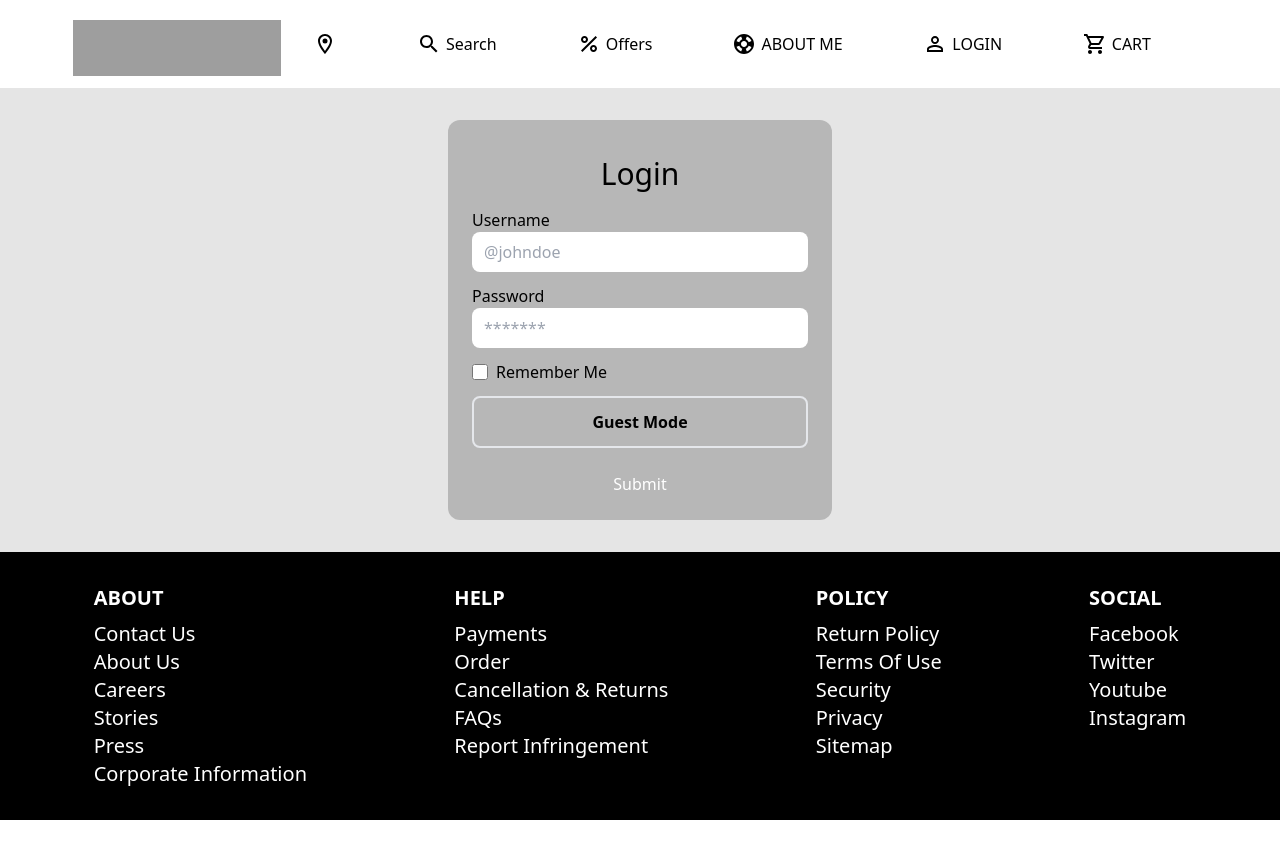
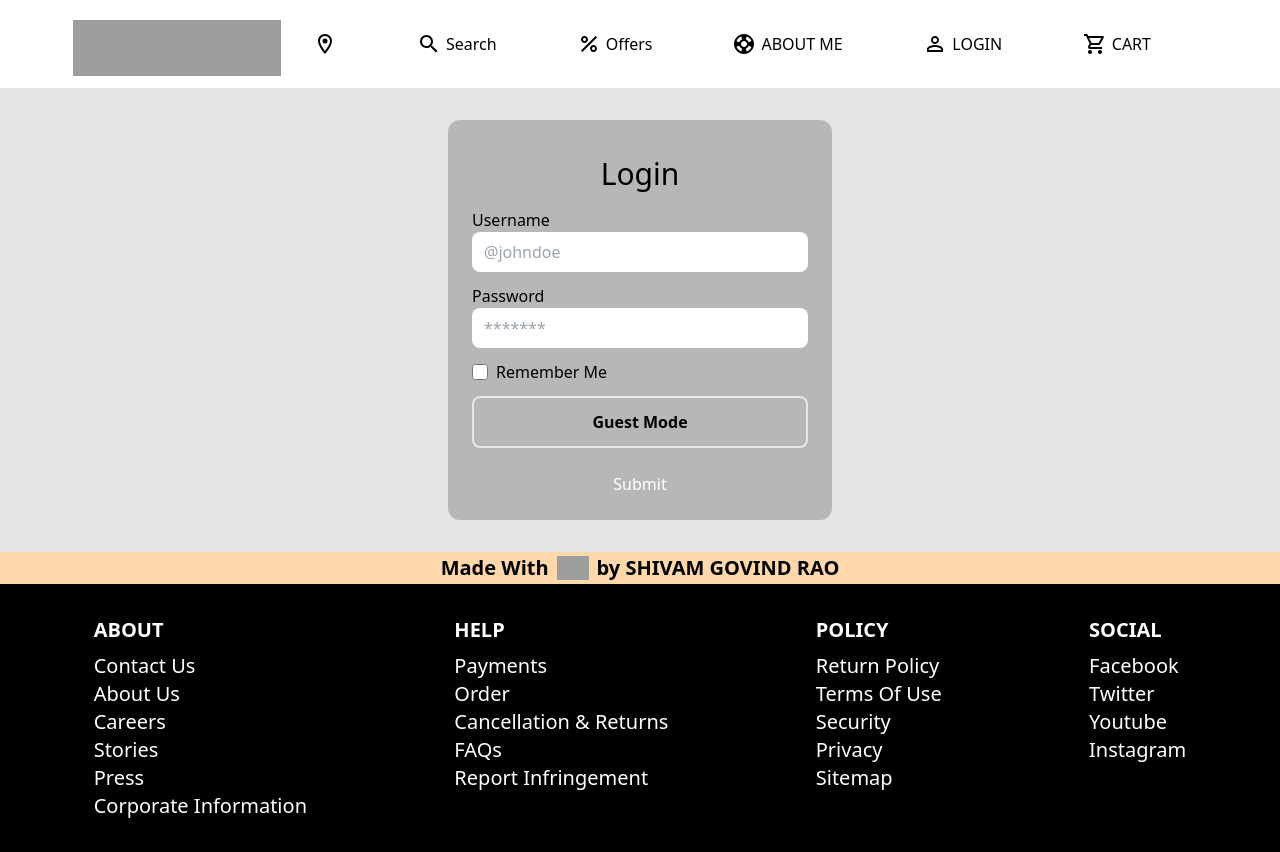
Before and after one commit to BLAZE7SHADOW/Yummy_Junction, a React (Vite) app: page /login in a window 1280 px wide. Before the commit the page ends 820 px from the top, so only its background shows below. Built offline with nearby package versions, Linux system fonts and the light colour scheme; no server answers; grey boxes are pictures that could not be loaded.

Commit message:
final push

```diff
--- a/src/App.jsx
+++ b/src/App.jsx
@@ -11,6 +11,7 @@ import BottomTaskBar from "./components/BottomTaskBar";
 import Footer from "./components/Footer";
 import Success from "./pages/Success";
 import Login from "./pages/Loginn";
+import MyDetail from "./components/MyDetail";
 
 
 const AboutME = lazy(() => import("./components/AboutMe"));
@@ -21,6 +22,7 @@ const App = () => {
       <div className="app">
         <Navbar />
         <Outlet />
+        <MyDetail />
         <Footer />
         <BottomTaskBar />
       </div>
--- a/src/components/Body.jsx
+++ b/src/components/Body.jsx
@@ -54,7 +54,7 @@ const Body = () => {
     return (
         listOfRestaurants ? (
 
-            <div className="parent w-full">
+            <div className="parent w-full lg:mb-5">
                 {carousel &&
                     <div className="carousel  w-full flex justify-center bg-black p-[22px] ">
                         <div className="swiper w-[82%] m-4 p-5 bg-black max-[760px]:w-full max-[760px]:m-0  ">
--- /dev/null
+++ b/src/components/MyDetail.jsx
@@ -0,0 +1,14 @@
+
+import { useNavigate } from "react-router-dom";
+const MyDetail = () => {
+    const navigate = useNavigate();
+    return (
+        <div className="w-full text-xs lg:text-xl font-semibold bg-orange-200 flex justify-center items-center gap-1 hover:bg-black/60 hover:text-white" onClick={() => navigate("/aboutme")}>
+            <div className="details">Made With </div>
+            <img className="w-8 p-1 lg:w-10" src="https://i.postimg.cc/52rzsznP/210545.png" alt="" />
+            <div> by SHIVAM GOVIND RAO</div>
+        </div>
+    )
+}
+
+export default MyDetail
--- a/src/components/ResMenu.jsx
+++ b/src/components/ResMenu.jsx
@@ -80,9 +80,9 @@ const ResMenu = () => {
                                             </div>
                                             {
                                                 it?.card?.card?.carousel && activeItem === index &&
-                                                <div className="parent bg-blue-400 w-full">
+                                                <div className="parenT w-full">
                                                     <Swiper
-                                                        slidesPerView={4}
+                                                        slidesPerView={3}
                                                         spaceBetween={55}
                                                         slidesPerGroup={1}
                                                         loop={false}
@@ -96,10 +96,10 @@ const ResMenu = () => {
                                                         {
                                                             (it?.card?.card?.carousel)?.map((rees) => {
                                                                 return (
-                                                                    <div key={index} className="parentCarousel">
+                                                                    <div key={index} className="parentCarousel pl-5">
                                                                         <SwiperSlide key={rees?.bannerId} className="py-10">
                                                                             <div className="">
-                                                                                <img src={import.meta.env.VITE_MENU_IMG_API + rees?.dish?.info?.imageId} alt="" className="hover:scale-110 transition-all duration-[0.6s] ease-in-out z-[99999]" />
+                                                                                <img src={import.meta.env.VITE_MENU_IMG_API + rees?.dish?.info?.imageId} alt="" className="hover:scale-110 transition-all duration-[0.6s] ease-in-out z-[99999] rounded-xl" />
                                                                             </div>
                                                                         </SwiperSlide>
                                                                     </div>
```
